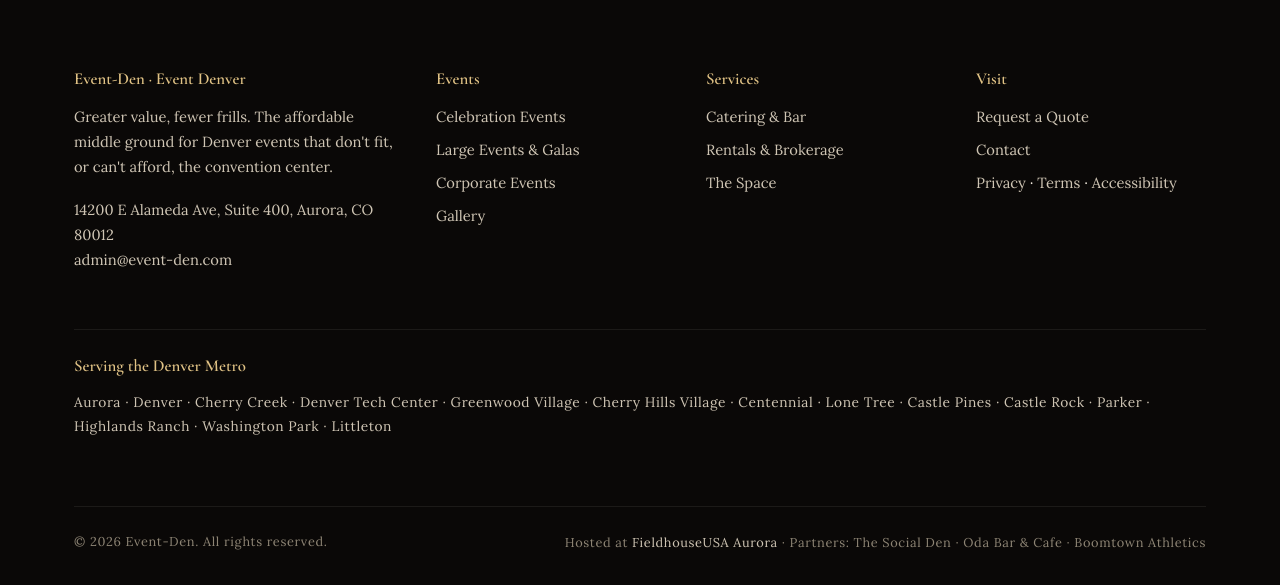
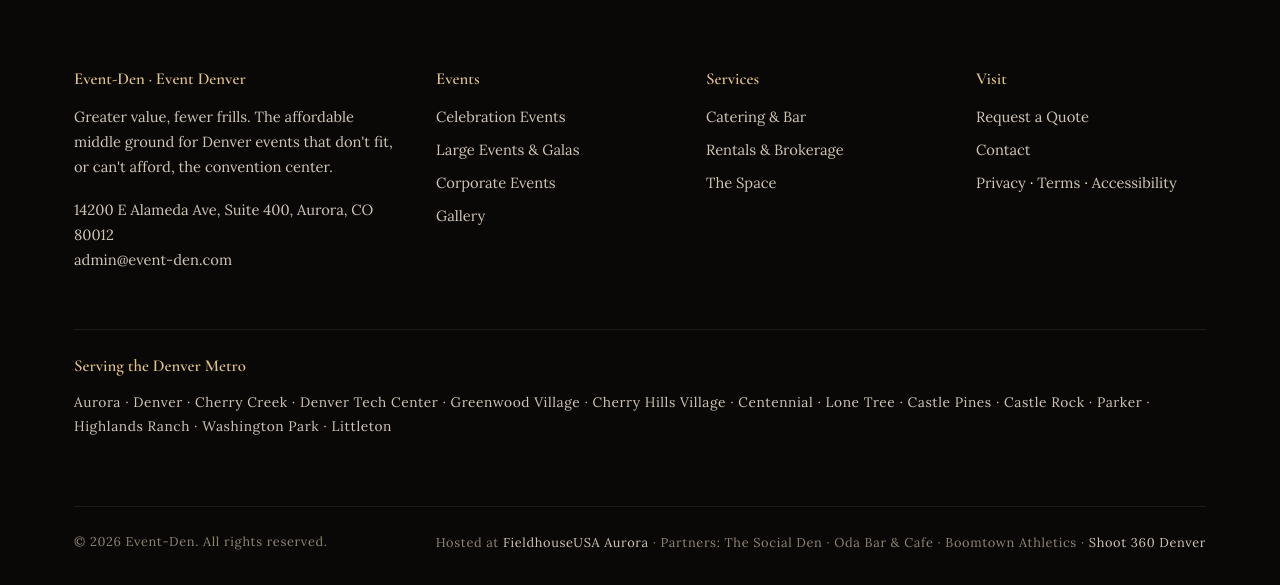
Before and after one commit to 10xequity/eventden, a plain HTML site: page 404.html in a window 1280 px wide. Shown: the part 624-1209 px from the top of the page. Drawn offline with nearby package versions, Linux system fonts and the light colour scheme.

Commit message:
Footer partners line links Shoot 360 Denver
Co-Authored-By: Claude Opus 5.5 <noreply@anthropic.com>

```diff
--- a/404.html
+++ b/404.html
@@ -98,7 +98,7 @@
     </div>
     <div class="footer-bottom">
       <span>© <span data-year>2026</span> Event-Den. All rights reserved.</span>
-      <span>Hosted at <a href="https://aurorafieldhouseusa.com/" rel="noopener">FieldhouseUSA Aurora</a> · Partners: The Social Den · Oda Bar &amp; Cafe · Boomtown Athletics</span>
+      <span>Hosted at <a href="https://aurorafieldhouseusa.com/" rel="noopener">FieldhouseUSA Aurora</a> · Partners: The Social Den · Oda Bar &amp; Cafe · Boomtown Athletics · <a href="https://www.shoot360denver.com/" rel="noopener">Shoot 360 Denver</a></span>
     </div>
   </div>
 </footer>
```
Also changed, not shown: catering.html (+1 -1 lines), celebrations.html (+1 -1 lines), contact.html (+1 -1 lines), corporate.html (+1 -1 lines), faq.html (+1 -1 lines), gallery.html (+1 -1 lines), index.html (+1 -1 lines), inquiry.html (+1 -1 lines), large-events.html (+1 -1 lines), legal.html (+1 -1 lines), rentals-brokerage.html (+1 -1 lines), venue.html (+1 -1 lines).
